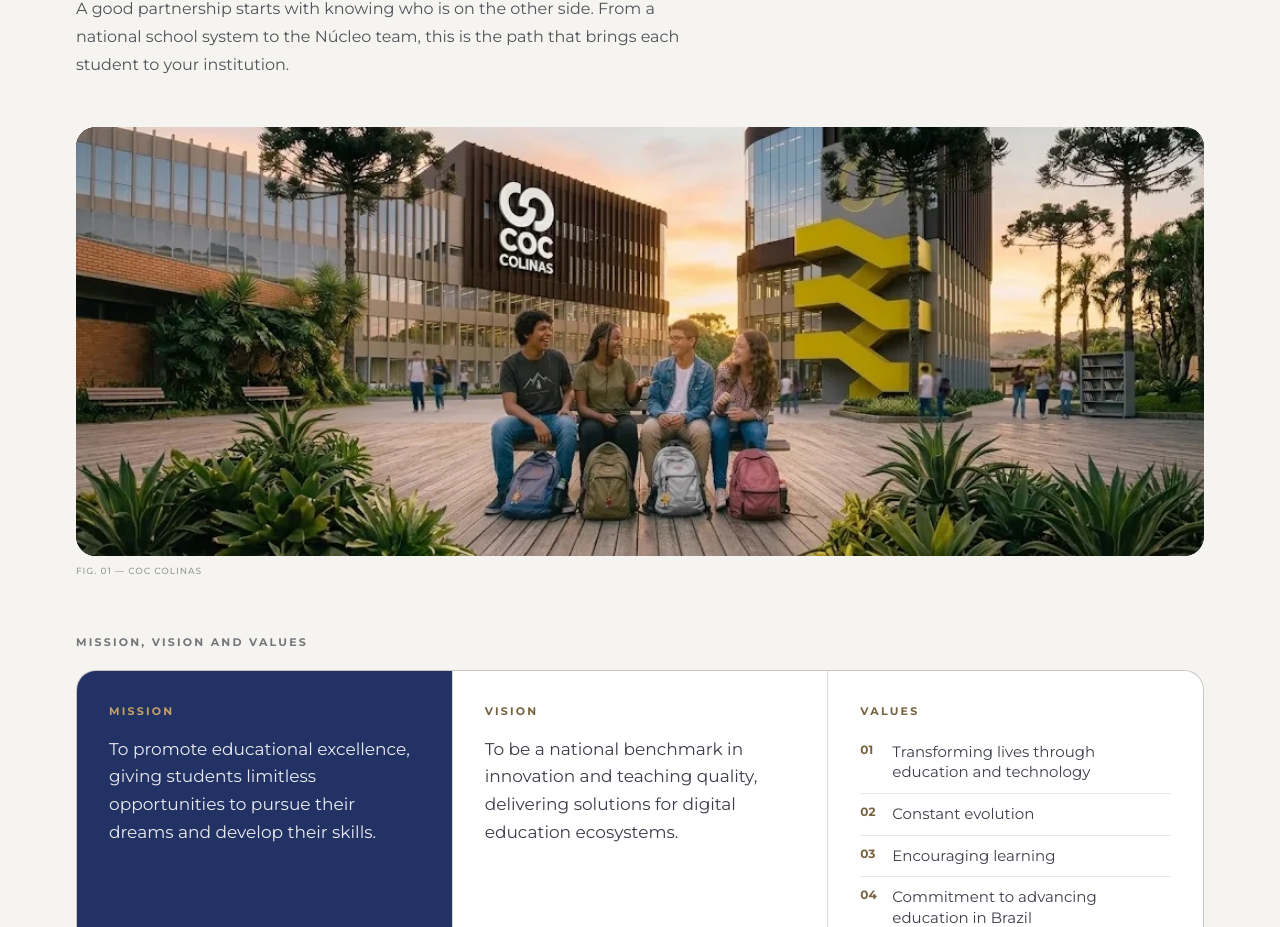
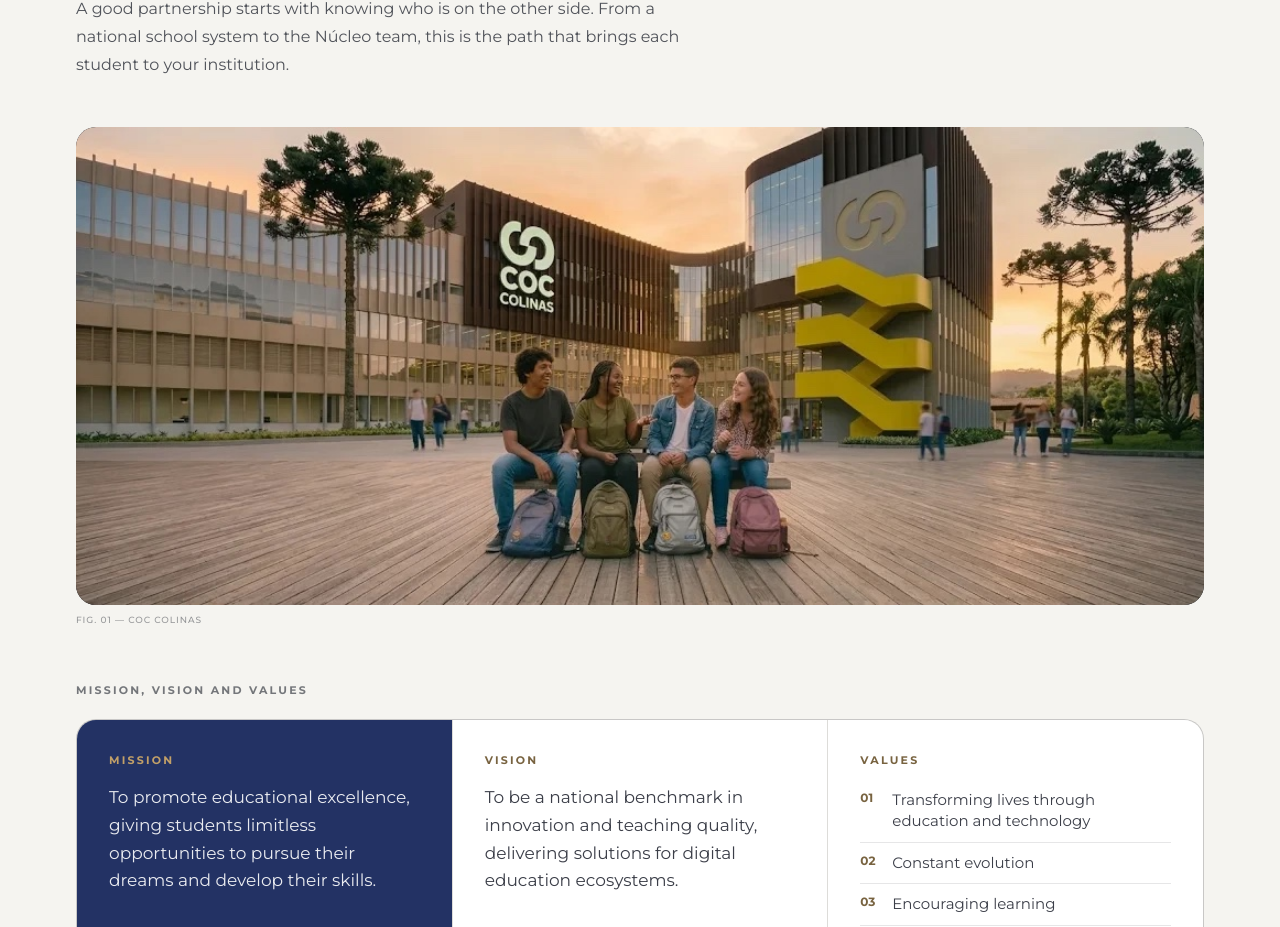
Before and after one commit to Pachegod/Nucleo-Internacional-LP, a Next.js app: page /en in a window 1280 px wide. Shown: the part 1653-2580 px from the top of the page. Built offline with nearby package versions, Linux system fonts and the light colour scheme; no server answers.

Commit message:
Replace Quem somos opening photo with the final COC Colinas campus image
Co-Authored-By: Claude Opus 5.5 <noreply@anthropic.com>

```diff
--- a/src/app/[lang]/page.tsx
+++ b/src/app/[lang]/page.tsx
@@ -180,9 +180,9 @@ export default async function HomePage({ params }: PageProps<"/[lang]">) {
           {/* Foto de abertura — humaniza o "Quem somos" */}
           <figure className="mt-12">
             <MediaFrame
-              src="/media/pessoas/coc-colinas-patio.jpg"
+              src="/media/pessoas/coc-colinas-campus.jpg"
               alt={t.about.figures.opening.alt}
-              ratio="1024 / 390"
+              ratio="1024 / 434"
               focus="center"
               sizes="(max-width: 1240px) 100vw, 1240px"
               className="rounded-[20px]"
```
Also changed, not shown: public/media/pessoas/coc-colinas-campus.jpg (added), public/media/pessoas/coc-colinas-patio.jpg (deleted).
